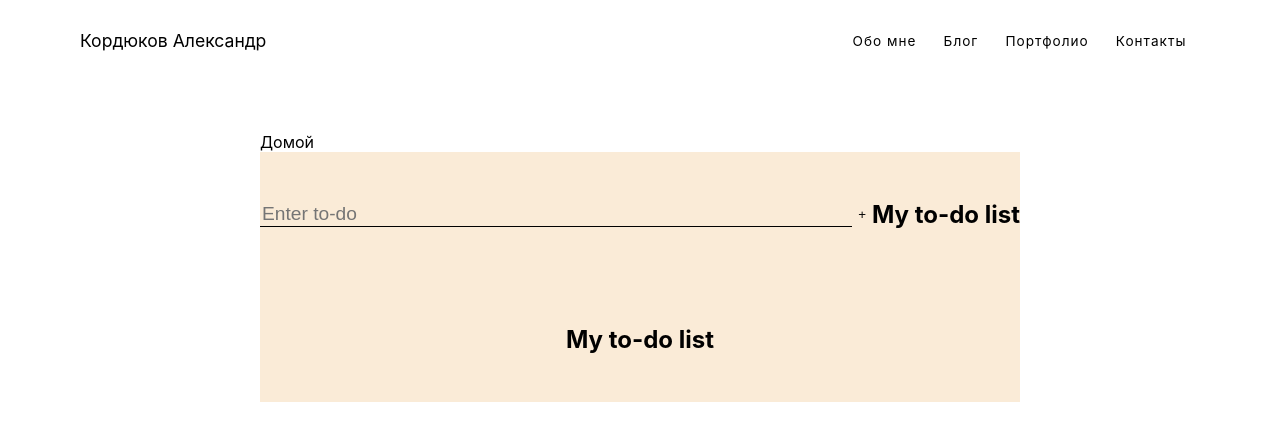
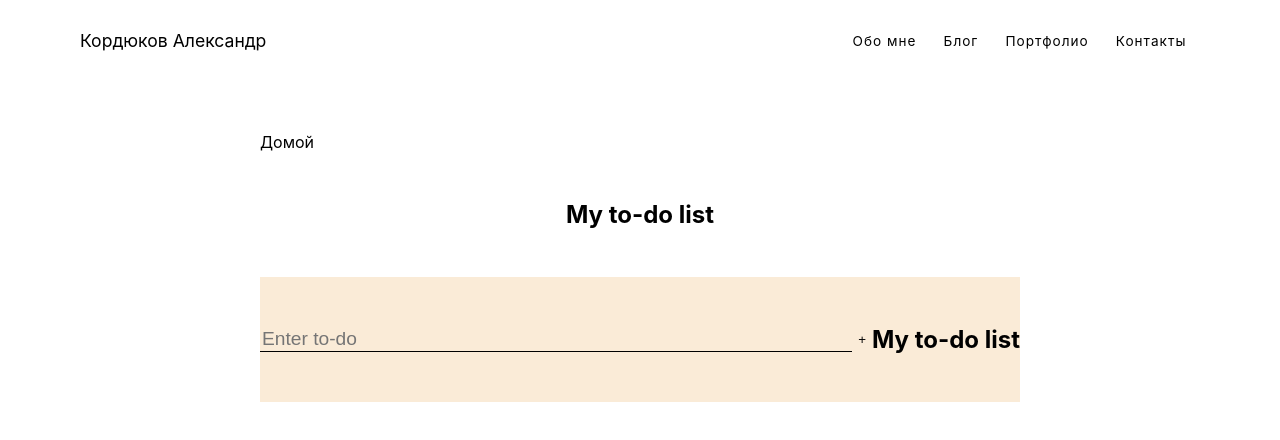
Before and after one commit to Upcy12/svelte_test, a SvelteKit app: page /project/apps/1 in a window 1280 px wide. Shown: the top 440 px of the page. Built offline with nearby package versions, Linux system fonts and the light colour scheme.

Commit message:
ашч укккщы

```diff
--- a/src/routes/project/apps/1/+page.svelte
+++ b/src/routes/project/apps/1/+page.svelte
@@ -1,10 +1,10 @@
+<h1>My to-do list</h1>
 <main>
     <form on:submit|preventDefault={add}>
         <input bind:value={newItem} placeholder="Enter to-do"/>
         <button class="add-todo" on:click={add}><span>+</span></button>
         <h1>My to-do list</h1>
     </form>
-    <h1>My to-do list</h1>
     <div class="todos">
         {#each todoList as item,index }
             <div class="todo" class:completed={item.completed}>
```
